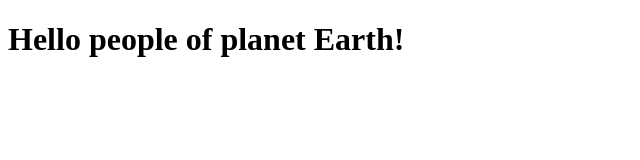
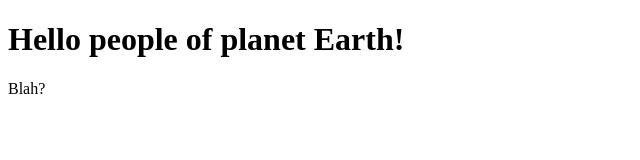
Before and after one commit to bostjan-teach/cooking-theme, a plain HTML site: page animate.html in a window 1280 px wide. Shown: the full height of the page, 0-640 px from the left. Drawn offline with nearby package versions, Linux system fonts and the light colour scheme.

Commit message:
Adding new stuff.

```diff
--- a/animate.html
+++ b/animate.html
@@ -14,5 +14,6 @@
 </head>
 <body>
   <h1 class="animate__animated animate__bounce animate__repeat-2">Hello people of planet Earth!</h1>
+    <p>Blah?</p>
 </body>
 </html>
```
